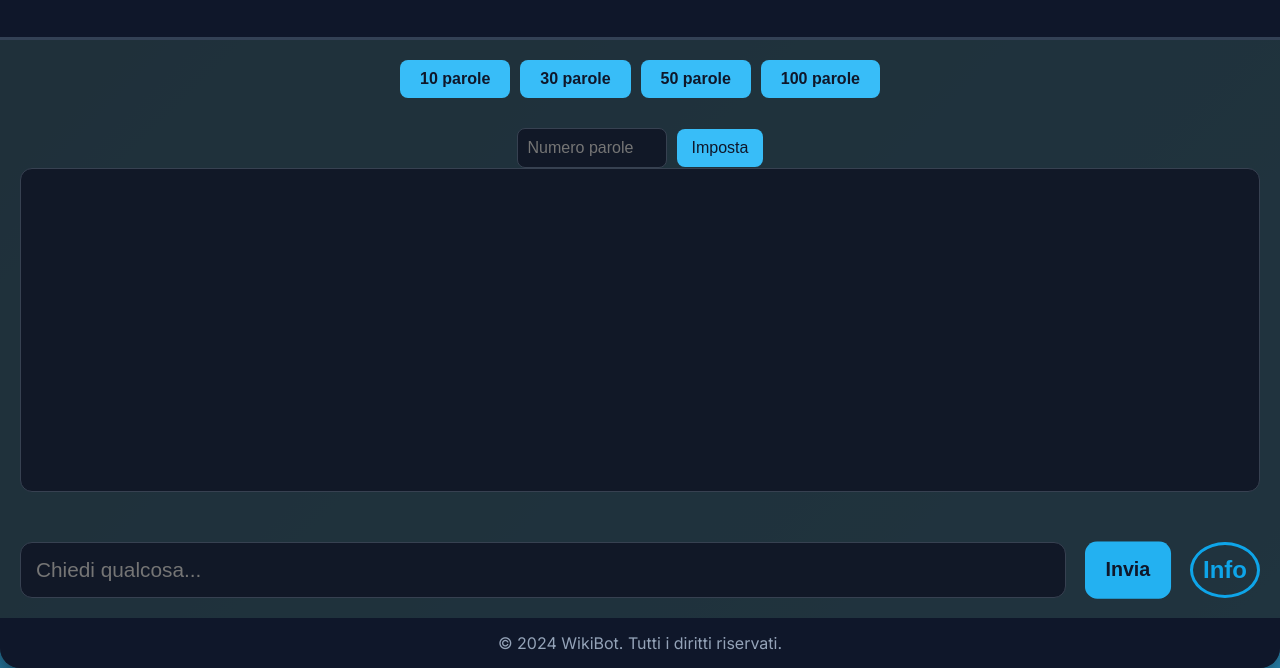
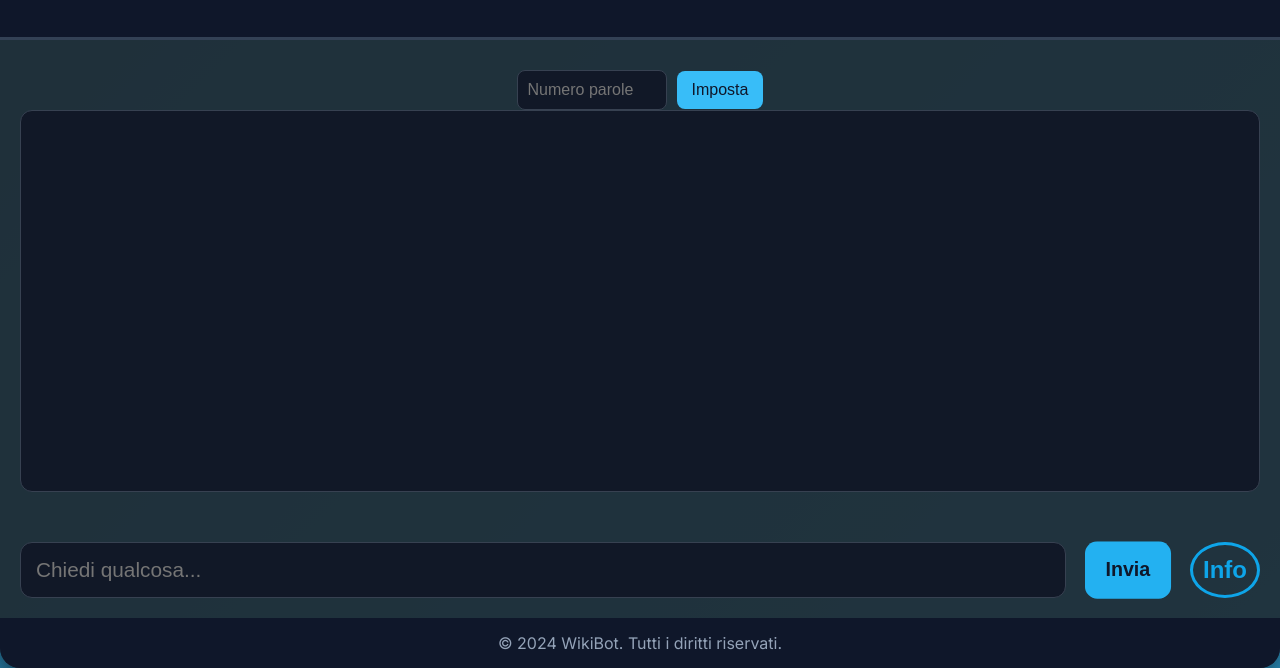
Before and after one commit to Matxe24/wiki-bot, a plain HTML site: page index.html in a window 1280 px wide. Shown: the part 132-800 px from the top of the page. Drawn offline with Linux system fonts and the light colour scheme.

Commit message:
Update index.html

```diff
--- a/index.html
+++ b/index.html
@@ -19,12 +19,7 @@
 
         <!-- Chat Area -->
         <div class="chat-area">
-            <div id="summary-length-buttons" class="length-buttons">
-                <button data-words="10">10 parole</button>
-                <button data-words="30">30 parole</button>
-                <button data-words="50">50 parole</button>
-                <button data-words="100">100 parole</button>
-            </div>
+
             <div class="custom-length-area">
                 <input id="custom-length-input" type="text" placeholder="Numero parole" />
                 <button id="custom-length-button">Imposta</button>
```
